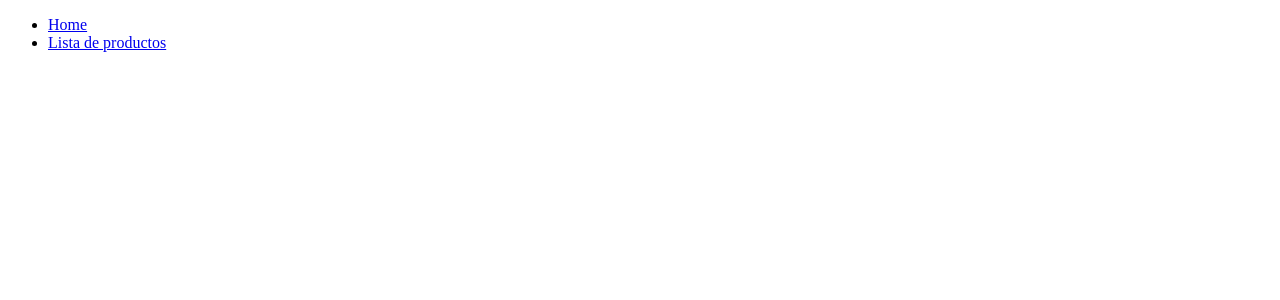
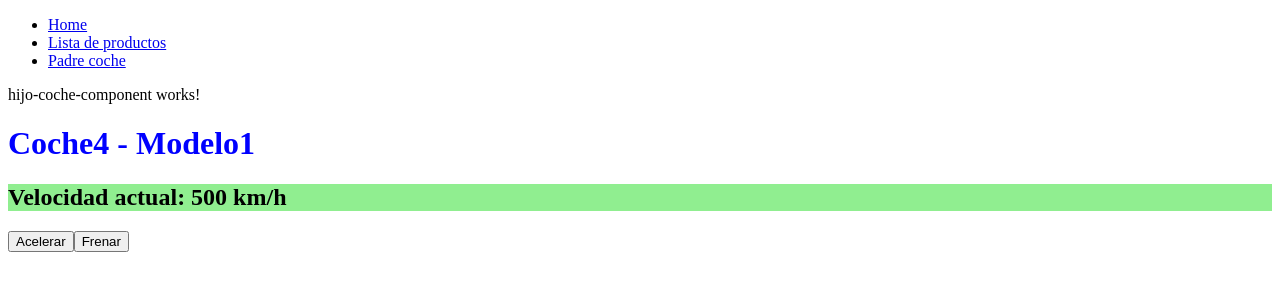
Before and after one commit to Gabriel6966/angularcomunicacionmodelos, an Angular app: page /padrecoche in a window 1280 px wide. Before the commit this address led to /. Shown: the top 300 px of the page. Built offline with nearby package versions, Linux system fonts and the light colour scheme.

Commit message:
feat:add car list with buttons

```diff
--- a/src/app/app-routing-module.ts
+++ b/src/app/app-routing-module.ts
@@ -2,10 +2,12 @@ import { NgModule } from '@angular/core';
 import { RouterModule, Routes } from '@angular/router';
 import { HomeComponent } from './components/home-component/home-component';
 import { ListaProductosComponent } from './components/lista-productos-component/lista-productos-component';
+import { PadreCocheComponent } from './components/padre-coche-component/padre-coche-component';
 
 const routes: Routes = [
   {path: "", component:HomeComponent},
   {path: "listaproductos", component:ListaProductosComponent},
+  {path: "padrecoche", component:PadreCocheComponent},
 ];
 
 @NgModule({
--- /dev/null
+++ b/src/app/components/hijo-coche-component/hijo-coche-component.css
@@ -0,0 +1,6 @@
+.rojo{
+    background-color: red;
+}
+.verde{
+    background-color: lightgreen;
+}
--- /dev/null
+++ b/src/app/components/hijo-coche-component/hijo-coche-component.html
@@ -0,0 +1,16 @@
+<p>hijo-coche-component works!</p>
+
+<h1 style="color:blue">
+    {{coche.marca}} - {{coche.modelo}}
+</h1>
+
+<h2 [ngClass]="{
+    rojo:coche.velocidad ==0,
+    verde:coche.velocidad > 0
+}">
+
+    Velocidad actual: {{coche.velocidad}} km/h
+</h2>
+
+<button (click)="acelerarCoche()">Acelerar</button>
+<button (click)="frenarCoche()">Frenar</button>
--- /dev/null
+++ b/src/app/components/hijo-coche-component/hijo-coche-component.ts
@@ -0,0 +1,32 @@
+import { Component } from '@angular/core';
+import {Coche} from '../../models/coche';
+
+@Component({
+  selector: 'app-hijo-coche-component',
+  standalone: false,
+  styleUrl: './hijo-coche-component.css',
+  templateUrl: './hijo-coche-component.html',
+})
+export class HijoCocheComponent {
+  public coche: Coche;
+
+
+  constructor(){
+    this.coche = new Coche("Coche1", "Modelo1", 10000, 200, 60);
+    this.coche = new Coche("Coche2", "Modelo1", 13000, 400, 30);
+    this.coche = new Coche("Coche3", "Modelo1", 14000, 700, 40);
+    this.coche = new Coche("Coche4", "Modelo1", 15000, 500, 20);
+  }
+
+  acelerarCoche(): void{
+    this.coche.velocidad+=this.coche.aceleracion;
+  }
+
+  frenarCoche():void{
+    this.coche.velocidad-=this.coche.aceleracion;
+    if(this.coche.velocidad<=0){
+      this.coche.velocidad=0;
+    }
+  }
+
+}
--- a/src/app/components/menu-component/menu-component.html
+++ b/src/app/components/menu-component/menu-component.html
@@ -5,4 +5,7 @@
     <li>
         <a [routerLink]="['/listaproductos']">Lista de productos</a>
     </li>
+    <li>
+        <a [routerLink]="['/padrecoche']">Padre coche</a>
+    </li>
 </ul>
--- /dev/null
+++ b/src/app/components/padre-coche-component/padre-coche-component.html
@@ -0,0 +1 @@
+<app-hijo-coche-component></app-hijo-coche-component>
--- /dev/null
+++ b/src/app/models/coche.ts
@@ -0,0 +1,10 @@
+
+export  class Coche {
+    constructor(
+        public marca: string,
+        public modelo: string,
+        public precio: number,
+        public velocidad: number,
+        public aceleracion: number,
+    ) {  }
+}
```
Also changed, not shown: src/app/app-module.ts (+10 -5 lines), src/app/components/padre-coche-component/padre-coche-component.ts (added, +9 -0 lines), src/app/components/padre-coche-component/padre-coche-component.css (added), 2 other files (tests, documents, lock files or other folders).
